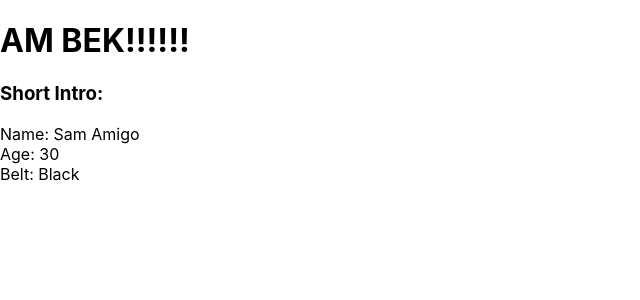
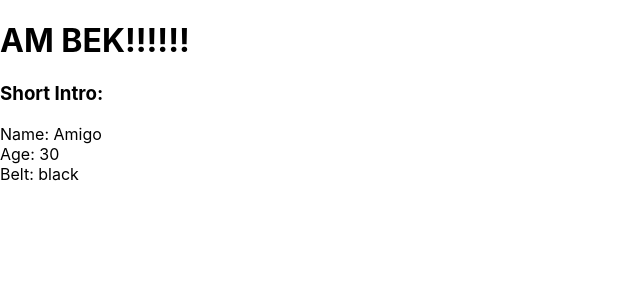
Before and after one commit to sammuthaiga/react-gang-c-along, a React (Create React App) app: page / in a window 1280 px wide. Shown: the top 300 px of the page, without its empty margins (0-640 px from the left). Built offline with nearby package versions, Linux system fonts and the light colour scheme.

Commit message:
feat: Create Ninja component with props

```diff
--- a/src/Ninja.js
+++ b/src/Ninja.js
@@ -2,11 +2,12 @@
 
 class Ninja extends Component {
   render() {
+    console.log(this.props);
     return (
       <div className="ninja">
-        <div>Name: Sam Amigo</div>
-        <div>Age: 30</div>
-        <div>Belt: Black</div>
+        <div>Name: {this.props.name}</div>
+        <div>Age: {this.props.age}</div>
+        <div>Belt: {this.props.belt}</div>
       </div>
     );
   }
```
